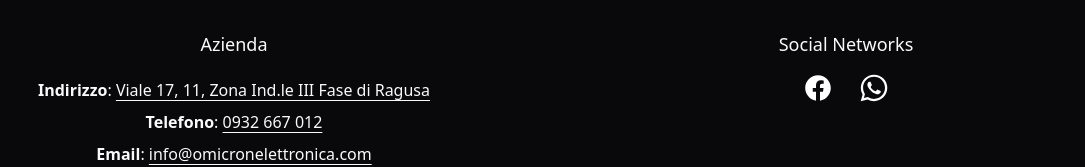
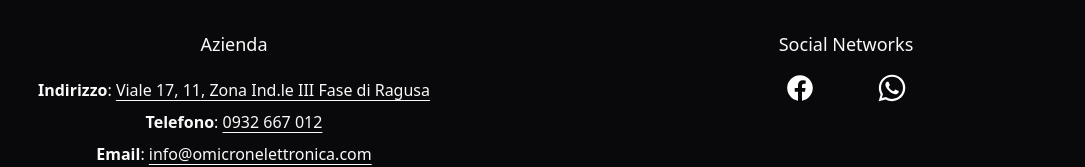
Before and after one commit to district2/omicron-web, a Next.js app: page /chi-siamo in a window 1280 px wide. Shown: the part 331-498 px from the top of the page, without its empty margins (100-1185 px from the left). Built offline with nearby package versions, Linux system fonts and the light colour scheme.

Commit message:
fix: add more gap between social icons

```diff
--- a/app/components/footer.tsx
+++ b/app/components/footer.tsx
@@ -43,7 +43,7 @@
 				</div>
 				<div className="flex flex-col flex-wrap gap-3 items-center flex-1">
 					<h1 className="font-medium text-lg">Social Networks</h1>
-					<div className="flex gap-5 flex-wrap">
+					<div className="flex gap-14 flex-wrap">
 						<Button size={"icon"} variant={"ghost"}>
 							<Link
 								target="_blank"
```
